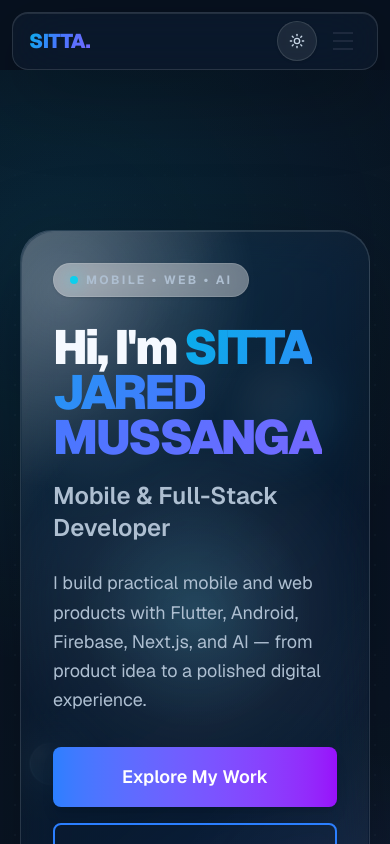
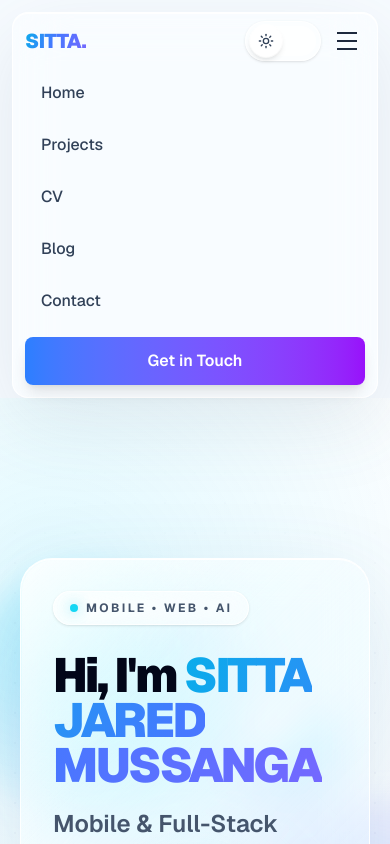
Before and after one commit to joshuamussanga7-cpu/sitta-jared-portfolio, a Next.js app: page / in a window 390 px wide. Both pictures are taken after a click on the button "Toggle menu". Shown: the top 844 px of the page. Built offline with nearby package versions, Linux system fonts and the light colour scheme.

Commit message:
feat: polish responsive theme toggle with circular transition

```diff
--- a/components/common/Navbar.tsx
+++ b/components/common/Navbar.tsx
@@ -17,12 +17,29 @@ export function Navbar() {
     document.body.classList.toggle('dark', shouldUseDark)
   }, [])
 
-  const toggleTheme = () => {
-    const next = !dark
+  const applyTheme = (next: boolean) => {
     setDark(next)
     window.localStorage.setItem('theme', next ? 'dark' : 'light')
     document.documentElement.classList.toggle('dark', next)
     document.body.classList.toggle('dark', next)
+  }
+
+  const toggleTheme = (event: React.MouseEvent<HTMLButtonElement>) => {
+    const next = !dark
+    const x = event.clientX
+    const y = event.clientY
+    document.documentElement.style.setProperty('--theme-origin-x', `${x}px`)
+    document.documentElement.style.setProperty('--theme-origin-y', `${y}px`)
+
+    const root = document.documentElement as typeof document.documentElement & {
+      startViewTransition?: (callback: () => void) => { finished: Promise<void> }
+    }
+
+    if (typeof root.startViewTransition === 'function' && !window.matchMedia('(prefers-reduced-motion: reduce)').matches) {
+      root.startViewTransition(() => applyTheme(next))
+    } else {
+      applyTheme(next)
+    }
   }
 
   const navItems = [
@@ -33,10 +50,27 @@ export function Navbar() {
     { label: 'Contact', href: '/contact' },
   ]
 
+  const ThemeToggle = () => (
+    <button
+      type="button"
+      onClick={toggleTheme}
+      aria-label={dark ? 'Switch to day mode' : 'Switch to night mode'}
+      title={dark ? 'Day mode' : 'Night mode'}
+      className="theme-toggle relative inline-flex h-10 w-[76px] shrink-0 items-center rounded-full border border-white/75 bg-white/38 p-1 shadow-sm backdrop-blur-xl hover:-translate-y-0.5 focus:outline-none focus-visible:ring-2 focus-visible:ring-cyan-400/70"
+    >
+      <span className={`theme-toggle-track absolute inset-1 rounded-full transition-all duration-500 ${dark ? 'bg-slate-950/80' : 'bg-white/65'}`} />
+      <span className={`theme-toggle-thumb relative z-10 flex h-8 w-8 items-center justify-center rounded-full shadow-md ring-1 ring-white/70 transition-transform duration-500 ease-[cubic-bezier(.16,1,.3,1)] ${dark ? 'translate-x-8 bg-slate-800 text-amber-300' : 'translate-x-0 bg-white text-slate-700'}`}>
+        {dark ? <Moon className="h-4 w-4" /> : <Sun className="h-4 w-4" />}
+      </span>
+      <span className={`pointer-events-none absolute right-2.5 text-[9px] font-black uppercase tracking-wider transition-opacity ${dark ? 'text-slate-300 opacity-100' : 'opacity-0'}`}>Night</span>
+      <span className={`pointer-events-none absolute left-2.5 text-[9px] font-black uppercase tracking-wider transition-opacity ${dark ? 'opacity-0' : 'text-slate-500 opacity-100'}`}>Day</span>
+    </button>
+  )
+
   return (
-    <nav className="sticky top-0 z-50 px-3 sm:px-6 pt-3 bg-transparent">
+    <nav className="sticky top-0 z-50 px-3 pt-3 sm:px-6 bg-transparent">
       <div className="max-w-6xl mx-auto rounded-2xl glass-surface shadow-lg">
-        <div className="flex justify-between items-center h-14 px-4 sm:px-5">
+        <div className="flex justify-between items-center min-h-14 px-3 sm:px-5 gap-2">
           <Link href="/" className="text-xl font-black tracking-tight gradient-text">SITTA<span className="text-slate-400">.</span></Link>
           <div className="hidden md:flex items-center gap-1">
             {navItems.map(item => (
@@ -46,24 +80,21 @@ export function Navbar() {
             ))}
           </div>
           <div className="hidden md:flex items-center gap-2">
-            <button type="button" onClick={toggleTheme} aria-label={dark ? 'Switch to day mode' : 'Switch to night mode'} title={dark ? 'Day mode' : 'Night mode'} className="relative inline-flex h-10 w-10 items-center justify-center rounded-full border border-white/80 bg-white/45 text-slate-700 shadow-sm backdrop-blur-xl hover:-translate-y-0.5 hover:bg-white/70">
-              <span className="absolute inset-0 rounded-full bg-cyan-200/30 blur-md" />
-              {dark ? <Sun className="relative h-4 w-4" /> : <Moon className="relative h-4 w-4" />}
-            </button>
+            <ThemeToggle />
             <Button size="sm" href="/contact">Get in Touch</Button>
           </div>
           <div className="md:hidden flex items-center gap-2">
-            <button type="button" onClick={toggleTheme} aria-label={dark ? 'Switch to day mode' : 'Switch to night mode'} title={dark ? 'Day mode' : 'Night mode'} className="relative inline-flex h-10 w-10 items-center justify-center rounded-full border border-white/80 bg-white/45 text-slate-700 shadow-sm backdrop-blur-xl">
-              {dark ? <Sun className="h-4 w-4" /> : <Moon className="h-4 w-4" />}
-            </button>
-            <button aria-label="Toggle menu" className="md:hidden p-2 rounded-xl hover:bg-white/60" onClick={() => setIsOpen(!isOpen)}>
-              <span className="block w-5 h-0.5 bg-slate-800 mb-1.5" /><span className="block w-5 h-0.5 bg-slate-800 mb-1.5" /><span className="block w-5 h-0.5 bg-slate-800" />
+            <ThemeToggle />
+            <button aria-label="Toggle menu" className="p-2 rounded-xl hover:bg-white/60" onClick={() => setIsOpen(!isOpen)}>
+              <span className="block w-5 h-0.5 bg-slate-800 mb-1.5 dark:bg-slate-200" />
+              <span className="block w-5 h-0.5 bg-slate-800 mb-1.5 dark:bg-slate-200" />
+              <span className="block w-5 h-0.5 bg-slate-800 dark:bg-slate-200" />
             </button>
           </div>
         </div>
         {isOpen && (
           <div className="md:hidden px-3 pb-3 space-y-1">
-            {navItems.map(item => <Link key={item.href} href={item.href} className="block px-4 py-3 rounded-xl text-slate-700 font-medium hover:bg-white/60" onClick={() => setIsOpen(false)}>{item.label}</Link>)}
+            {navItems.map(item => <Link key={item.href} href={item.href} className="block px-4 py-3 rounded-xl text-slate-700 font-medium hover:bg-white/60 dark:text-slate-200 dark:hover:bg-white/10" onClick={() => setIsOpen(false)}>{item.label}</Link>)}
             <div className="pt-2"><Button fullWidth href="/contact">Get in Touch</Button></div>
           </div>
         )}
```
